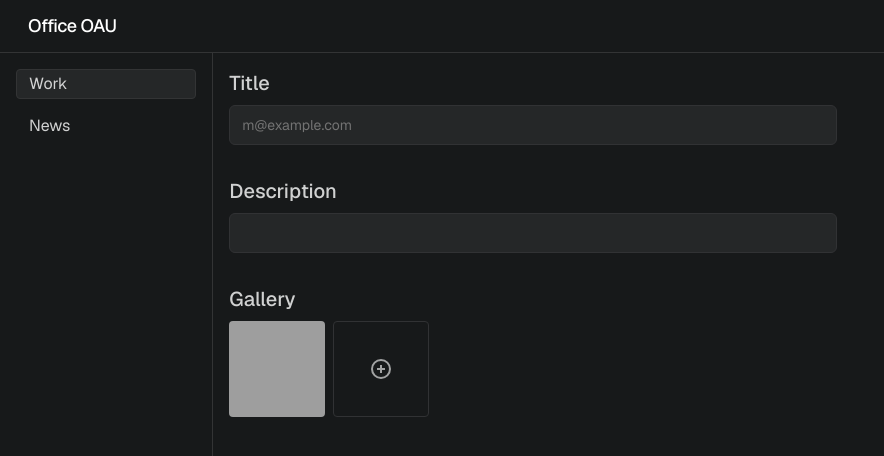
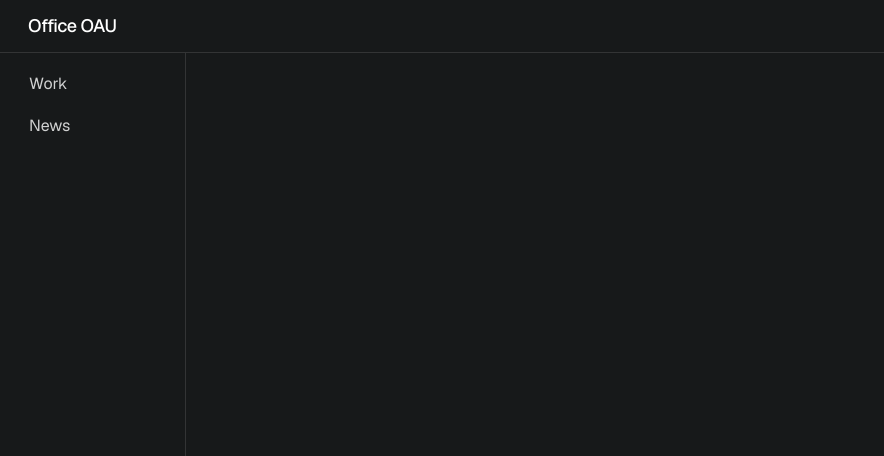
Before and after one commit to SwetanshuSingh/oau, a Next.js app: page /dashboard in a window 1280 px wide. Shown: the top 456 px of the page, without its empty margins (0-884 px from the left). Built offline with nearby package versions, Linux system fonts and the light colour scheme; grey boxes are pictures that could not be loaded.

Commit message:
feat: add dynamic search params navigation from navbar

```diff
--- /dev/null
+++ b/src/app/(admin)/dashboard/layout.tsx
@@ -0,0 +1,18 @@
+import Sidebar from "@/components/cms/sidebar";
+import Navbar from "@/components/cms/navbar";
+
+export default async function DashboardLayout({
+  children,
+}: {
+  children: React.ReactNode;
+}) {
+  return (
+    <main className="w-full min-h-screen flex flex-col bg-[#17191A] text-white/80 font-sans">
+      <Navbar />
+      <section className="w-full flex flex-grow">
+        <Sidebar />
+        {children}
+      </section>
+    </main>
+  );
+}
--- a/src/app/(admin)/dashboard/page.tsx
+++ b/src/app/(admin)/dashboard/page.tsx
@@ -1,51 +1,15 @@
 import Navbar from "@/components/cms/navbar";
+import ProjectCard from "@/components/cms/project-card";
 import Sidebar from "@/components/cms/sidebar";
-import AddIcon from "@/components/icons/add-icon";
-import { Input } from "@/components/ui/input";
 
-export default function Dashboard() {
-  return (
-    <main className="w-full h-screen flex flex-col bg-[#17191A] text-white/80 font-sans">
-      <Navbar />
-      <section className="w-full flex flex-grow">
-        <Sidebar />
-        <section className="w-3/6 p-4 flex flex-col gap-8">
-          <div className="flex flex-col gap-2">
-            <p className="text-xl font-medium">Title</p>
-            <Input
-              className="bg-[#252728] outline-none border border-[#313234]"
-              id="email"
-              type="text"
-              placeholder="m@example.com"
-              required
-            />
-          </div>
+export default async function Dashboard({
+  searchParams,
+}: {
+  searchParams: Promise<{ [key: string]: string | string[] | undefined }>;
+}) {
+  const data = await searchParams;
+    console.log("Search Params", data)
 
-          <div className="flex flex-col gap-2">
-            <p className="text-xl font-medium">Description</p>
-            <Input
-              className="bg-[#252728] outline-none border border-[#313234]"
-              id="email"
-              type="text"
-              required
-            />
-          </div>
 
-          <div className="flex flex-col gap-2">
-            <p className="text-xl font-medium">Gallery</p>
-            <div className="w-full flex justify-start items-center gap-2">
-              <img
-                className="w-24 h-24 rounded"
-                src="https://images.unsplash.com/photo-1762776345918-dbc968a5fcb0?ixlib=rb-4.1.0&ixid=M3wxMjA3fDB8MHxwaG90by1wYWdlfHx8fGVufDB8fHx8fA%3D%3D&auto=format&fit=crop&q=80&w=3000"
-                alt="dummy"
-              />
-              <div className="w-24 h-24 flex justify-center items-center rounded border border-[#313234] hover:bg-[#252728] transition-colors duration-150 cursor-pointer">
-                <AddIcon />
-              </div>
-            </div>
-          </div>
-        </section>
-      </section>
-    </main>
-  );
+  return <main className="w-full flex flex-col gap-10 p-4"></main>;
 }
--- /dev/null
+++ b/src/components/cms/project-card.tsx
@@ -0,0 +1,43 @@
+import { Input } from "@/components/ui/input";
+import AddIcon from "@/components/icons/add-icon";
+
+export default function ProjectCard() {
+  return (
+    <section className="w-3/6 p-4 flex flex-col gap-8 border border-[#313234] rounded-md">
+      <div className="flex flex-col gap-2">
+        <p className="text-xl font-medium">Title</p>
+        <Input
+          className="bg-[#252728] outline-none border border-[#313234]"
+          id="email"
+          type="text"
+          placeholder="m@example.com"
+          required
+        />
+      </div>
+
+      <div className="flex flex-col gap-2">
+        <p className="text-xl font-medium">Description</p>
+        <Input
+          className="bg-[#252728] outline-none border border-[#313234]"
+          id="email"
+          type="text"
+          required
+        />
+      </div>
+
+      <div className="flex flex-col gap-2">
+        <p className="text-xl font-medium">Gallery</p>
+        <div className="w-full flex justify-start items-center gap-2">
+          <img
+            className="w-24 h-24 rounded"
+            src="https://images.unsplash.com/photo-1762776345918-dbc968a5fcb0?ixlib=rb-4.1.0&ixid=M3wxMjA3fDB8MHxwaG90by1wYWdlfHx8fGVufDB8fHx8fA%3D%3D&auto=format&fit=crop&q=80&w=3000"
+            alt="dummy"
+          />
+          <div className="w-24 h-24 flex justify-center items-center rounded border border-[#313234] hover:bg-[#252728] transition-colors duration-150 cursor-pointer">
+            <AddIcon />
+          </div>
+        </div>
+      </div>
+    </section>
+  );
+}
--- a/src/components/cms/sidebar.tsx
+++ b/src/components/cms/sidebar.tsx
@@ -1,23 +1,43 @@
 "use client";
-import { useState } from "react";
+import { usePathname, useRouter, useSearchParams } from "next/navigation";
+import { useCallback } from "react";
 
 export default function Sidebar() {
-  const navItems = [{ name: "Work" }, { name: "News" }];
-  const [active, setActive] = useState<"Work" | "News">("Work");
+  const router = useRouter();
+  const pathname = usePathname();
+  const searchParams = useSearchParams();
+  const view = searchParams.get("view");
+
+  const navItems = [
+    { id: 1, name: "work" },
+    { id: 2, name: "news" },
+  ];
+
+  const createQueryString = useCallback(
+    (name: string, value: string) => {
+      const params = new URLSearchParams(searchParams.toString());
+      params.set(name, value);
+
+      return params.toString();
+    },
+    [searchParams]
+  );
 
   return (
-    <aside className="w-1/6 h-full border-r border-[#333435] flex flex-col gap-3 p-4">
+    <aside className="w-1/6 border-r border-[#333435] flex flex-col gap-3 p-4">
       {navItems.map((item) => (
         <div
           key={item.name}
-          onClick={() => setActive(item.name as "Work" | "News")}
+          onClick={() => {
+            router.push(pathname + "?" + createQueryString("view", item.name));
+          }}
           className={`w-full py-0.5 px-3 flex justify-start items-center rounded cursor-pointer border ${
-            active === item.name
+            view === item.name
               ? "border-[#333435] bg-[#252728]"
               : "border-transparent"
           }`}
         >
-          <p>{item.name}</p>
+          <p className="capitalize">{item.name}</p>
         </div>
       ))}
     </aside>
```
